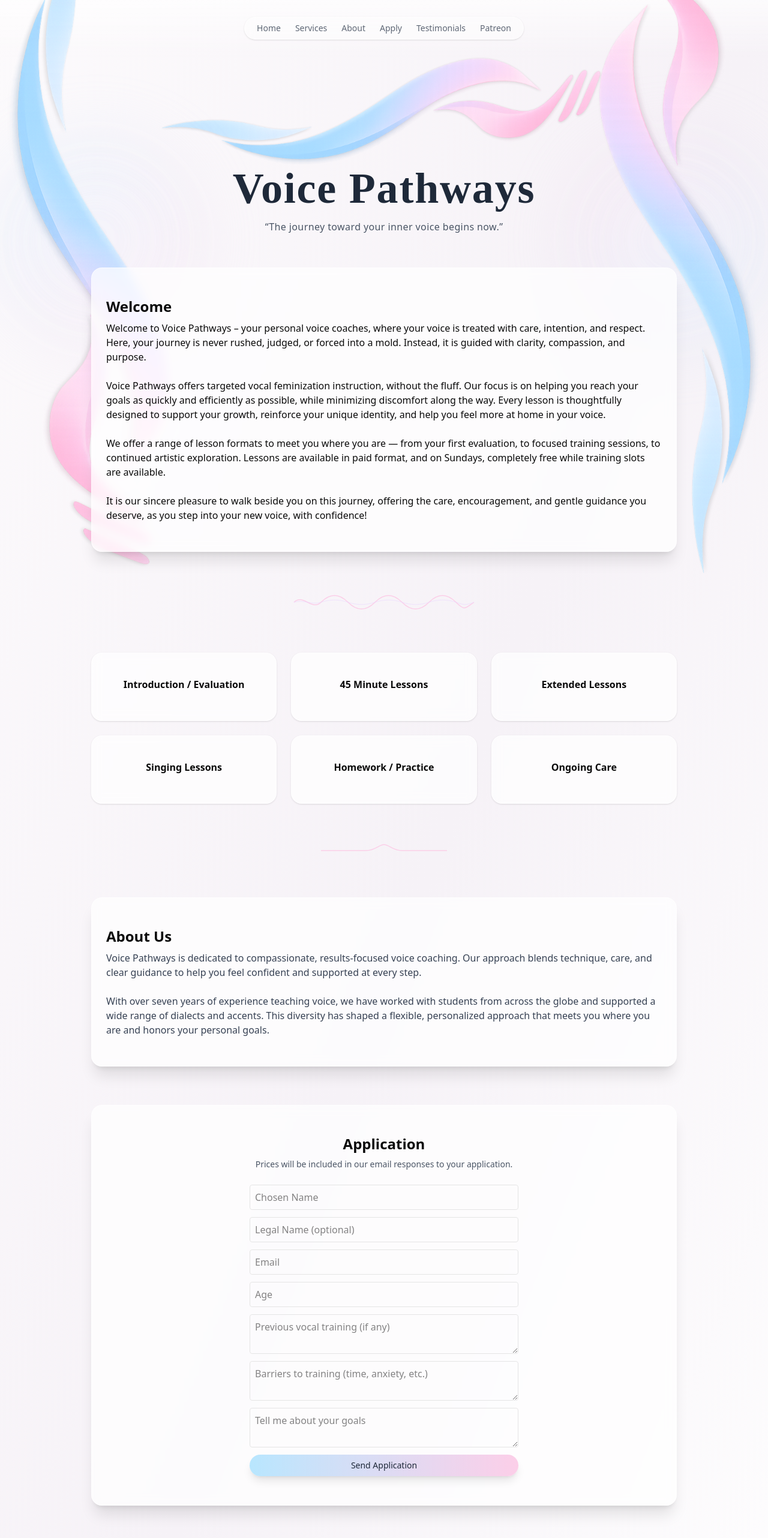
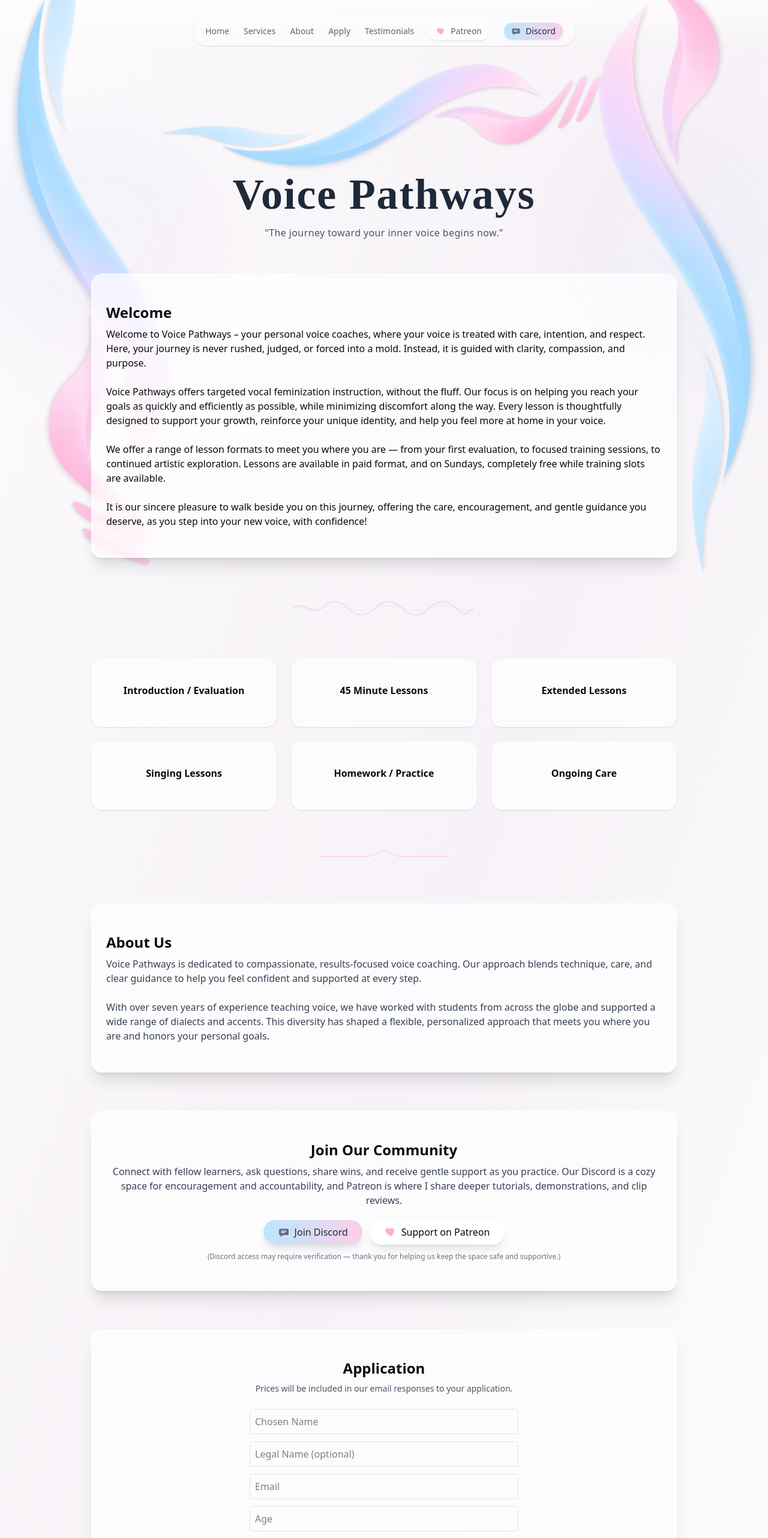
Before and after one commit to Aeriebella/Voice-Pathways, a Next.js app: page / in a window 1280 px wide. Shown: the top 2564 px of the page at 60% size. Built offline with nearby package versions, Linux system fonts and the light colour scheme; no server answers; the database is empty.

Commit message:
Enhance schema description and community section layout
Updated the description for the EducationalOrganization schema and improved the layout of community links.

```diff
--- a/app/page.tsx
+++ b/app/page.tsx
@@ -94,7 +94,11 @@
             '@type': 'EducationalOrganization',
             name: 'Voice Pathways',
             url: 'https://www.voicepathways.com',
-            description: 'Professional vocal feminization and transgender voice training services specializing in MtF voice development and gender affirming voice coaching.'
+            description: 'Professional vocal feminization and transgender voice training services specializing in MtF voice development and gender affirming voice coaching.',
+            sameAs: [
+              'https://patreon.com/VoicePathways',
+              'https://discord.gg/XusH2zjsy8'
+            ]
           })}
         </script>
       </Head>
@@ -115,7 +119,38 @@
           <a href="#about" className="hover:underline">About</a>
           <a href="#apply" className="hover:underline">Apply</a>
           <a href="#testimonials" className="hover:underline">Testimonials</a>
-          <a href="https://patreon.com/VoicePathways" target="_blank" rel="noopener noreferrer" className="hover:underline">Patreon</a>
+          <a
+            href="https://patreon.com/VoicePathways"
+            target="_blank"
+            rel="noopener noreferrer"
+            className="inline-flex items-center gap-2 rounded-full border border-white/60 bg-white/40 px-3 py-1 shadow-sm backdrop-blur hover:bg-white/55 transition"
+          >
+            <svg aria-hidden="true" viewBox="0 0 20 20" className="h-4 w-4 text-pink-300">
+              <path
+                d="M10 17s-6-3.7-8.4-7.5C.2 7 1.5 4.3 4.2 3.6c1.7-.4 3.3.2 4.3 1.4 1-1.2 2.6-1.8 4.3-1.4 2.7.7 4 3.4 2.6 5.9C16 13.3 10 17 10 17z"
+                fill="currentColor"
+                opacity="0.9"
+              />
+            </svg>
+            <span className="font-medium">Patreon</span>
+          </a>
+          <a
+            href="https://discord.gg/XusH2zjsy8"
+            target="_blank"
+            rel="noopener noreferrer"
+            className="inline-flex items-center gap-2 rounded-full px-3 py-1 shadow-sm bg-gradient-to-r from-sky-200 to-pink-200 text-gray-800 hover:from-sky-300 hover:to-pink-300 transition"
+          >
+            <svg aria-hidden="true" viewBox="0 0 20 20" className="h-4 w-4 text-gray-700/80">
+              <path
+                d="M4 4.5h12c1.1 0 2 .9 2 2V13c0 1.1-.9 2-2 2H9l-3.6 2.2c-.6.3-1.4-.1-1.4-.9V15H4c-1.1 0-2-.9-2-2V6.5c0-1.1.9-2 2-2z"
+                fill="currentColor"
+                opacity="0.9"
+              />
+              <path d="M6.3 8.4h7.4" stroke="white" strokeWidth="1.4" strokeLinecap="round" opacity="0.9" />
+              <path d="M6.3 10.7h5.2" stroke="white" strokeWidth="1.4" strokeLinecap="round" opacity="0.9" />
+            </svg>
+            <span className="font-medium">Discord</span>
+          </a>
         </nav>
 
         <img
@@ -323,6 +358,64 @@
                 <br />
                 <br />
                 With over seven years of experience teaching voice, we have worked with students from across the globe and supported a wide range of dialects and accents. This diversity has shaped a flexible, personalized approach that meets you where you are and honors your personal goals.
+              </p>
+            </CardContent>
+          </Card>
+        </motion.section>
+
+        {/* Community */}
+        <motion.section
+          id="community"
+          initial={{ opacity: 0, y: 20 }}
+          whileInView={{ opacity: 1, y: 0 }}
+          viewport={{ once: true }}
+          transition={{ duration: 0.6 }}
+        >
+          <Card className="rounded-2xl shadow-xl backdrop-blur bg-white/70 border border-white/60">
+            <CardContent className="p-6 text-center">
+              <h2 className="text-2xl font-semibold">Join Our Community</h2>
+              <p className="mt-2 text-gray-700">
+                Connect with fellow learners, ask questions, share wins, and receive gentle support as you practice. Our Discord is a cozy space for encouragement and accountability, and Patreon is where I share deeper tutorials, demonstrations, and clip reviews.
+              </p>
+
+              <div className="mt-5 flex flex-col sm:flex-row items-center justify-center gap-3">
+                <a
+                  href="https://discord.gg/XusH2zjsy8"
+                  target="_blank"
+                  rel="noopener noreferrer"
+                  className="inline-flex items-center justify-center gap-2 rounded-full px-6 py-2 shadow-lg bg-gradient-to-r from-sky-200 to-pink-200 text-gray-800 hover:from-sky-300 hover:to-pink-300 transition active:scale-[0.98]"
+                >
+                  <svg aria-hidden="true" viewBox="0 0 20 20" className="h-5 w-5 text-gray-700/80">
+                    <path
+                      d="M4 4.5h12c1.1 0 2 .9 2 2V13c0 1.1-.9 2-2 2H9l-3.6 2.2c-.6.3-1.4-.1-1.4-.9V15H4c-1.1 0-2-.9-2-2V6.5c0-1.1.9-2 2-2z"
+                      fill="currentColor"
+                      opacity="0.9"
+                    />
+                    <path d="M6.3 8.4h7.4" stroke="white" strokeWidth="1.5" strokeLinecap="round" opacity="0.9" />
+                    <path d="M6.3 10.7h5.2" stroke="white" strokeWidth="1.5" strokeLinecap="round" opacity="0.9" />
+                  </svg>
+                  <span className="font-medium">Join Discord</span>
+                </a>
+
+                <a
+                  href="https://patreon.com/VoicePathways"
+                  target="_blank"
+                  rel="noopener noreferrer"
+                  className="inline-flex items-center justify-center gap-2 rounded-full px-6 py-2 shadow-lg border border-white/60 bg-white/45 backdrop-blur hover:bg-white/60 transition active:scale-[0.98]"
+                >
+                  <svg aria-hidden="true" viewBox="0 0 20 20" className="h-5 w-5 text-pink-300">
+                    <path
+                      d="M10 17s-6-3.7-8.4-7.5C.2 7 1.5 4.3 4.2 3.6c1.7-.4 3.3.2 4.3 1.4 1-1.2 2.6-1.8 4.3-1.4 2.7.7 4 3.4 2.6 5.9C16 13.3 10 17 10 17z"
+                      fill="currentColor"
+                      opacity="0.9"
+                    />
+                  </svg>
+                  <span className="font-medium">Support on Patreon</span>
+                </a>
+              </div>
+
+              <p className="mt-3 text-xs text-gray-500">
+                (Discord access may require verification — thank you for helping us keep the space safe and supportive.)
               </p>
             </CardContent>
           </Card>
@@ -574,7 +667,38 @@
           <a href="#about" className="hover:underline">About</a>
           <a href="#apply" className="hover:underline">Apply</a>
           <a href="#testimonials" className="hover:underline">Testimonials</a>
-          <a href="https://patreon.com/VoicePathways" target="_blank" rel="noopener noreferrer" className="hover:underline">Patreon</a>
+          <a
+            href="https://patreon.com/VoicePathways"
+            target="_blank"
+            rel="noopener noreferrer"
+            className="inline-flex items-center gap-2 rounded-full border border-white/60 bg-white/40 px-3 py-1 shadow-sm backdrop-blur hover:bg-white/55 transition"
+          >
+            <svg aria-hidden="true" viewBox="0 0 20 20" className="h-4 w-4 text-pink-300">
+              <path
+                d="M10 17s-6-3.7-8.4-7.5C.2 7 1.5 4.3 4.2 3.6c1.7-.4 3.3.2 4.3 1.4 1-1.2 2.6-1.8 4.3-1.4 2.7.7 4 3.4 2.6 5.9C16 13.3 10 17 10 17z"
+                fill="currentColor"
+                opacity="0.9"
+              />
+            </svg>
+            <span className="font-medium">Patreon</span>
+          </a>
+          <a
+            href="https://discord.gg/XusH2zjsy8"
+            target="_blank"
+            rel="noopener noreferrer"
+            className="inline-flex items-center gap-2 rounded-full px-3 py-1 shadow-sm bg-gradient-to-r from-sky-200 to-pink-200 text-gray-800 hover:from-sky-300 hover:to-pink-300 transition"
+          >
+            <svg aria-hidden="true" viewBox="0 0 20 20" className="h-4 w-4 text-gray-700/80">
+              <path
+                d="M4 4.5h12c1.1 0 2 .9 2 2V13c0 1.1-.9 2-2 2H9l-3.6 2.2c-.6.3-1.4-.1-1.4-.9V15H4c-1.1 0-2-.9-2-2V6.5c0-1.1.9-2 2-2z"
+                fill="currentColor"
+                opacity="0.9"
+              />
+              <path d="M6.3 8.4h7.4" stroke="white" strokeWidth="1.4" strokeLinecap="round" opacity="0.9" />
+              <path d="M6.3 10.7h5.2" stroke="white" strokeWidth="1.4" strokeLinecap="round" opacity="0.9" />
+            </svg>
+            <span className="font-medium">Discord</span>
+          </a>
         </nav>
         <div>© Voice Pathways</div>
       </footer>
```
